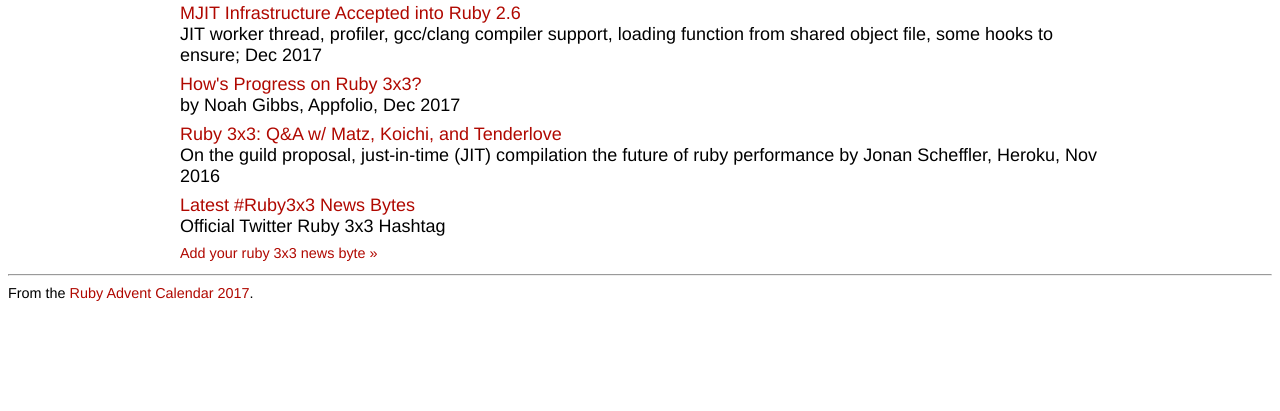
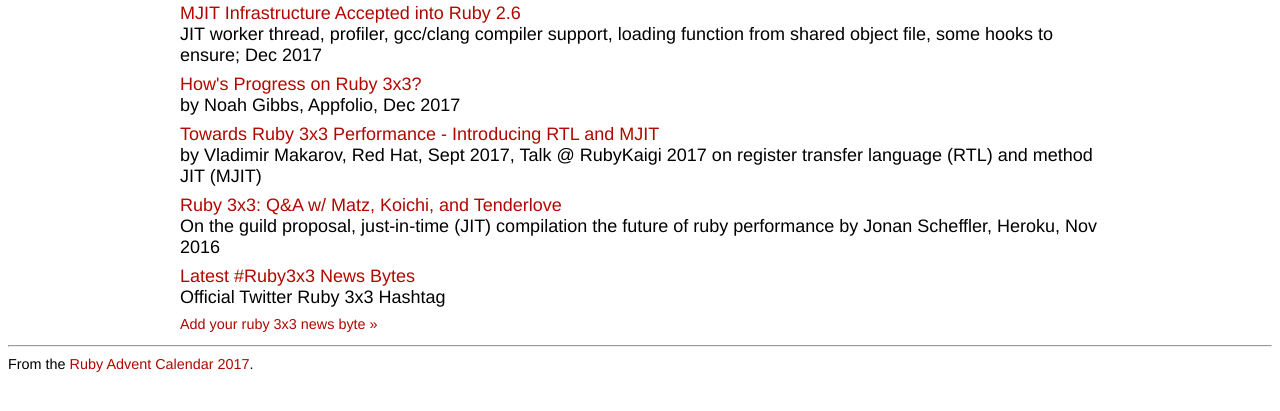
Before and after one commit to wongatron/calendar, a Jekyll site: the page built from pages/ruby3x3.md, in a window 1280 px wide, cut to the strip 324-735 px from the top of the page. Built offline with Jekyll 4.4.1, drawn with Linux system fonts in a browser that asks for light colours.

Commit message:
Update ruby3x3.yml

```diff
--- a/_data/ruby3x3.yml
+++ b/_data/ruby3x3.yml
@@ -20,6 +20,10 @@
   subtitle: "by Noah Gibbs, Appfolio, Dec 2017"
   url:       http://engineering.appfolio.com/appfolio-engineering/2017/12/4/hows-progress-on-ruby-3x3
 
+- title:    "Towards Ruby 3x3 Performance - Introducing RTL and MJIT"
+  subtitle: "by Vladimir Makarov, Red Hat, Sept 2017, Talk @ RubyKaigi 2017 on register transfer language (RTL) and method JIT (MJIT)"
+  url:       http://rubykaigi.org/2017/presentations/vnmakarov.html
+
 - title:    "Ruby 3x3: Q&A w/ Matz, Koichi, and Tenderlove"
   subtitle: "On the guild proposal, just-in-time (JIT) compilation the future of ruby performance by Jonan Scheffler, Heroku, Nov 2016"
   url:       https://blog.heroku.com/ruby-3-by-3
```
